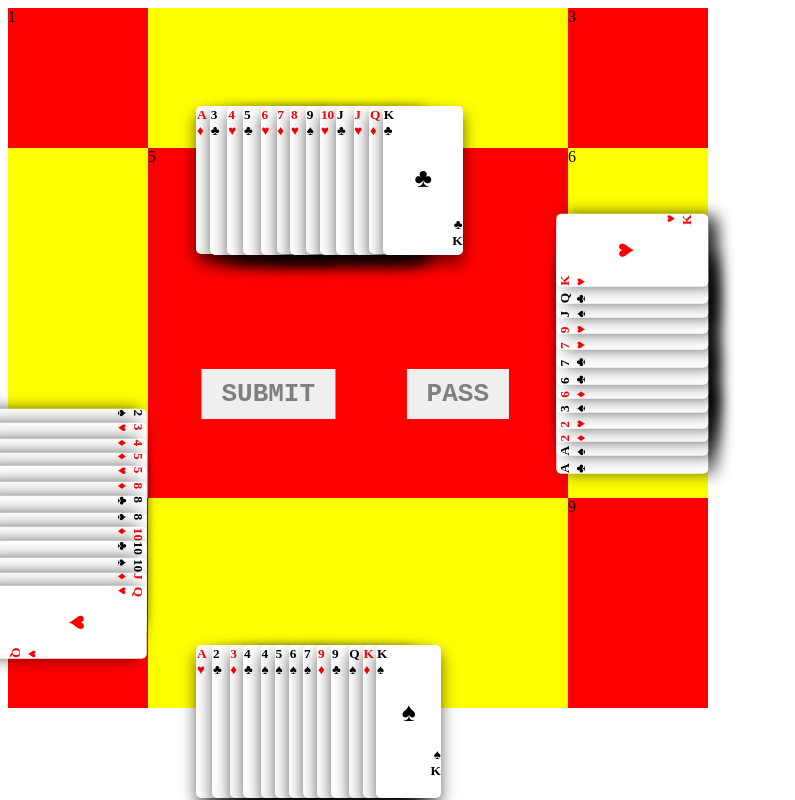
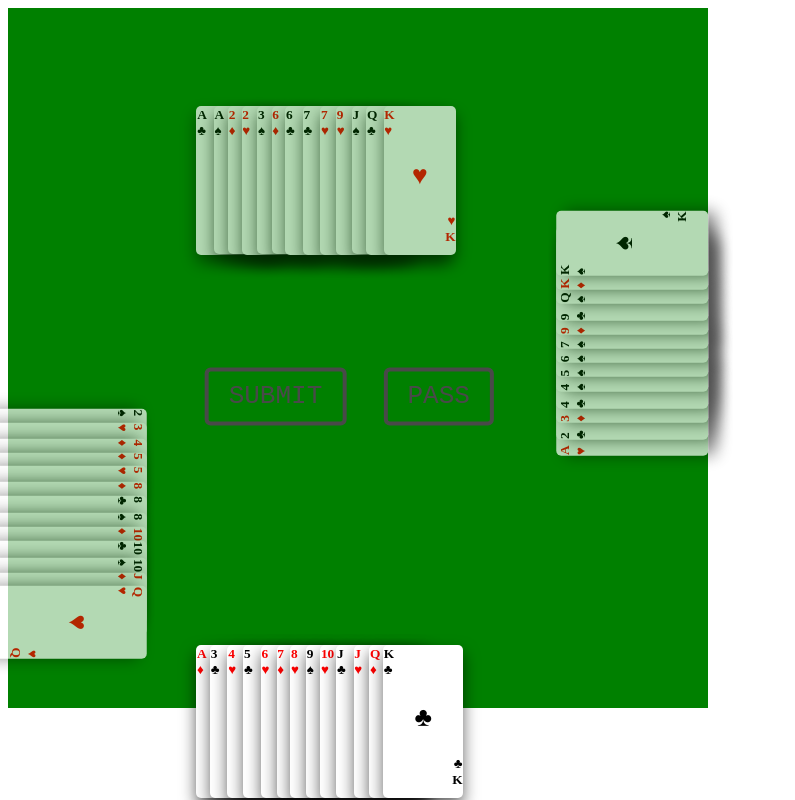
Before and after one commit to shangyi111/big2, an Angular app: page / in a window 1280 px wide. Shown: the whole page, without its empty margins (0-795 px from the left). Built offline with nearby package versions, Linux system fonts and the light colour scheme.

Commit message:
autoplay

```diff
--- a/src/app/app.component.css
+++ b/src/app/app.component.css
@@ -16,55 +16,55 @@
     transform: scale(.80) translate(200%,75%);
 }
 .one{
-	background: red;
+	/*background: red; */
 	height: 20%;
 	width: 20%;
 }
 
 .two{
- 	background: yellow;
+ 	/*background: yellow;*/
  	height: 20%;
  	width: 60%
 }
 
 .three{
-	background: red;
+	/*background: red;*/
 	height: 20%;
 	width: 20%
 }
 
 .four{
-	background: yellow;
+	/*background: yellow;*/
 	height: 50%;
 	width: 20%;
 }
 
 .five{
-	background: red;
+	/*background: red;*/
 	height: 50%;
 	width: 60%
 }
 
 .six{
-	background: yellow;
+	/*background: yellow;*/
 	height: 50%;
 	width: 20%;
 }
 
 .seven{
-	background: red;
+	/*background: red;*/
 	height: 30%;
 	width: 20%;
 }
 
 .eight{
-	background: yellow;
+	/*background: yellow;*/
 	height: 30%;
 	width: 60%
 }
 
 .nine{
-	background: red;
+	/*background: red;*/
 	height: 30%;
 	width: 20%;
 }
@@ -73,24 +73,42 @@
 
 	transform: translate(40%,206%);
 	border: none;
-	color: gray;
+	color: #494949 ;
 	padding: 10px 20px;
 	text-align: center;
 	font-size: 200%;
 	cursor: pointer;
 	font-family: monospace;
-	font-weight: bolder;
+	background-color: transparent;
+	border: 4px solid #494949;
+	border-radius: 6px;
+}
+
+.submit:hover{
+	color: #44e668!important;
+	border-radius: 50px;
+	border-color: #44e668 !important;
+	transition: all 0.2s ease 0s;
 }
 
 .pass{
-
-	transform: translate(122%,206%);
+	transform: translate(85%,206%);
 	border: none;
-	color: gray;
+	color: #494949;
 	padding: 10px 20px;
 	text-align: center;
 	font-size: 200%;
 	cursor: pointer;
 	font-family: monospace;
-	font-weight: bolder;
+	background-color: transparent;
+	border: 4px solid #494949;
+	border-radius: 6px;
+
 }
+
+.pass:hover{
+	color: #44e668 !important;
+	border-radius: 50px;
+	border-color: #44e668 !important;
+	transition: all 0.2s ease 0s;
+}
--- a/src/app/app.component.html
+++ b/src/app/app.component.html
@@ -1,34 +1,34 @@
 <!-- <cards [cards]="[new Card(1,0), new Card(1,0)]" [orientation]="0" ><cards> -->
 <!-- <cards [cardIds]="[0,2,4,6,1,12,3,16,9,10,21,24]" style="display: inline-block;z-index: 0"></cards><br> -->
 <div class="container-auto">
-	<div class="one" >1</div>
+	<div class="one" ></div>
   <div class="two" >
-  	<cards [cardIds]="this.players[2]" [playerId]="2">
+  	<cards [cardIds]="this.players[2]" [playerId]="2" [isActive]="activeAt === 2">
     </cards>
   </div>
-  <div class="three" >3</div>
+  <div class="three" ></div>
   <div class="four">
-  	<cards [cardIds]="this.players[1]" [playerId]="1" >
+  	<cards [cardIds]="this.players[1]" [playerId]="1" [isActive]="activeAt === 1">
     </cards>
   </div>
-  <div class="five" >5
+  <div class="five" >
     <div class="placeholder">
-      <cards [cardIds] = "this.playCards ? this.submittedCardIds : []"></cards>
+      <cards [cardIds] = "this.submittedCardIds" [isActive]="true"></cards>
     </div>
     <div class="buttons">
-      <button type="submit" class="submit" (click)="clickSubmitHandler()"> SUBMIT </button>
-      <button type="submit" class="pass"> PASS </button>
+      <button type="submit" class="submit" (click)="clickSubmitHandler()" [hidden]="activeAt > 0"> SUBMIT </button>
+      <button type="submit" class="pass" [hidden]="activeAt > 0"> PASS </button>
     </div>
   </div>
-  <div class="six" >6
-  	<cards [cardIds]="this.players[3]" [playerId]="3" >
+  <div class="six" >
+  	<cards [cardIds]="this.players[3]" [playerId]="3" [isActive]="activeAt === 3">
     </cards>
   </div>
-  <div class="seven" >7</div>
+  <div class="seven" ></div>
   <div class="eight" >
-    <cards [cardIds]="this.players[0]" [playerId]="0" (playerSelectedCards)="getPlayerSelectedCards($event)">
+    <cards [cardIds]="this.players[0]" [playerId]="0" (playerSelectedCards)="getPlayerSelectedCards($event)" [isActive]="activeAt === 0">
     </cards>
   </div>
 
-  <div class="nine">9</div>
+  <div class="nine"></div>
 </div>
--- a/src/app/app.component.ts
+++ b/src/app/app.component.ts
@@ -11,8 +11,9 @@ export class AppComponent {
 
   title = 'big2';
   players = [[], [], [], []];
+  activeAt = 0;
   submittedCardIds=[];
-  playCards: boolean;
+  isPlayCards: boolean;
 
   constructor() {
   	this.gameStart();
@@ -48,31 +49,36 @@ export class AppComponent {
 
   	const newArray = this.shuffle(array);
 
-  	for(let i=0; i<13; i++){
-  		this.players[2].push(newArray[i]);
+    for(let j=0; j<this.players.length; j++){
+      for(let i=j*13 ; i <((j+1)*13); i++){
+        this.players[j].push(newArray[i]);
       }
-  	this.players[2] = this.players[2].sort((a,b) => a - b);
-
-  	for(let i=13; i<26; i++){
-  		this.players[1].push(newArray[i]);
+      this.players[j]=this.players[j].sort((a,b) => a - b);
     }
-  	this.players[1] = this.players[1].sort((a,b) => a - b);
-
-  	for(let i=26; i<39; i++){
-  		this.players[3].push(newArray[i]);
-  	}
-  	this.players[3] = this.players[3].sort((a,b) => a - b);
-
-  	for(let i=39; i<52; i++){
-  		this.players[0].push(newArray[i]);
-  	}
-  	this.players[0] = this.players[0].sort((a,b) => a - b);
   }
 
+  autoPlay(n, period) {
+    if (n < 0) return;
+    setTimeout(() => {
+      this.activeAt += 1
+      this.activeAt %= 4
+      // activePlayer is cards of activePlayer has
+      const activePlayer = this.players[this.activeAt];
+      if (activePlayer.length && this.activeAt > 0) {
+        const oneCard = this.players[this.activeAt].shift();
+        console.log(oneCard);
+        this.submittedCardIds = [oneCard];
+      }
+      this.autoPlay(n-1, 500);
+    }, period)
+  }
+
+
   clickSubmitHandler(){
-  	this.playCards = !this.playCards;  //what this means?
+  	this.isPlayCards = !this.isPlayCards;  //what this means?
   	this.players[0] = this.players[0].filter((each) => !this.submittedCardIds.includes(each));
   	//players[2]date player cards by taking out submitted cards
+    this.autoPlay(3, 0);
   }
 
   getPlayerSelectedCards(selectedCardIds) {
--- a/src/app/cards/cards.component.css
+++ b/src/app/cards/cards.component.css
@@ -5,6 +5,14 @@
 	left:2.5%;
 	display: flex;
 	font-size: smaller;
+}
+
+.inactive {
+	opacity: 70%;
+}
+
+.active {
+	opacity: 100%;
 }
 
 .downCards{
--- a/src/app/cards/cards.component.html
+++ b/src/app/cards/cards.component.html
@@ -1,4 +1,4 @@
-<div class="cards {{this.getPlayerSide()}}">
+<div class="cards {{this.getPlayerSide()}} {{this.isActive ? 'active' : 'inactive'}}">
 	<div class="card-container" *ngFor="let card of getCards(); let i = index" >
 		<card
 		[value]="card.value"
--- a/src/app/cards/cards.component.ts
+++ b/src/app/cards/cards.component.ts
@@ -10,6 +10,7 @@ import { getCardById } from '../cards';
 export class CardsComponent {
 
 	@Input() cardIds: number[] = [];
+	@Input() isActive: boolean;
 	@Input() playerId: number;
 	@Output() playerSelectedCards = new EventEmitter();
 	selecteds: boolean[] = [];
@@ -20,14 +21,12 @@ export class CardsComponent {
 		for(let i of this.cardIds) {
 			cards.push(getCardById(Number(i)));
 		}
-		console.log(this.selecteds);
 		if (this.playerId === 0) {
 			for (let i in this.selecteds) {
 				console.log(i);
 				if(!this.cardIds.includes(Number(i))) this.selecteds[i] = false;
 			}
 		}
-		console.log(this.selecteds);
 		return cards;
 	}
 
@@ -68,5 +67,4 @@ export class CardsComponent {
 
 
 
-
 }
```
Lines whose indentation alone changed are shown as unchanged.
